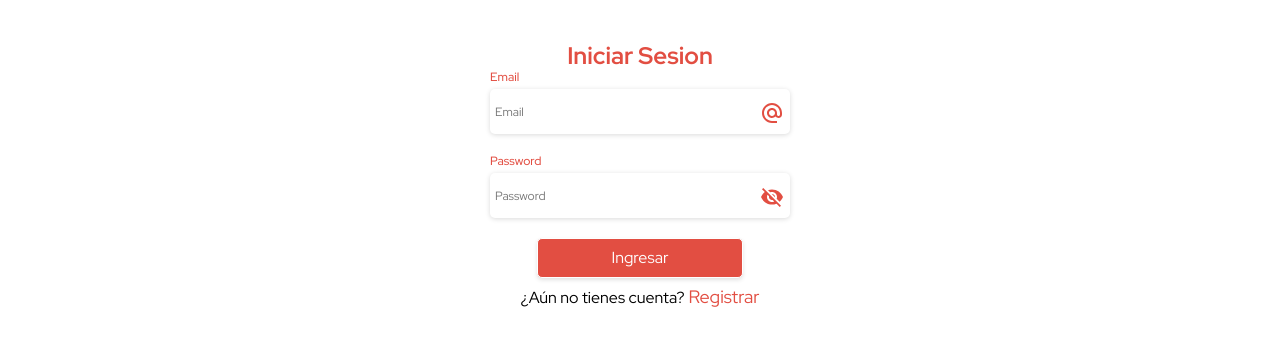
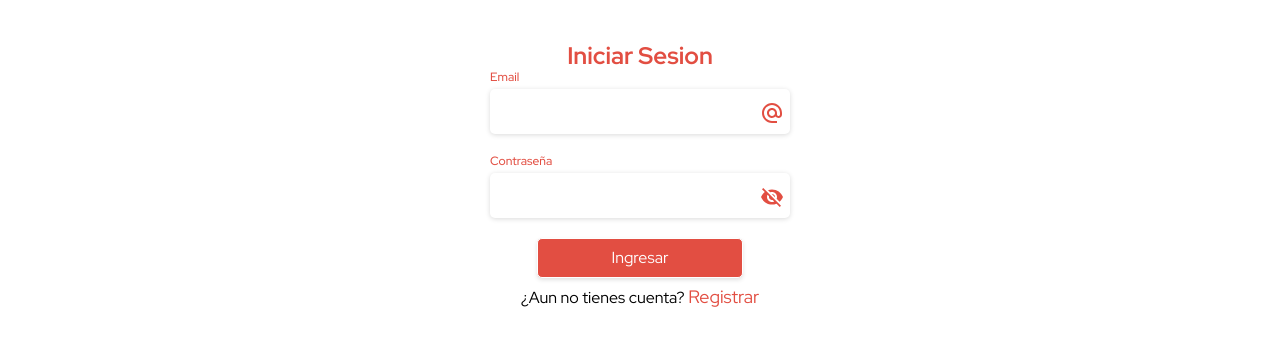
Before and after one commit to lucilaarjona/homespot, a React (Create React App) app in the folder frontend/: page /logIn in a window 1280 px wide. Shown: the part 302-662 px from the top of the page. Built offline with nearby package versions, Linux system fonts and the light colour scheme; no server answers.

Commit message:
Add security login & register

```diff
--- a/frontend/src/components/Header/index.js
+++ b/frontend/src/components/Header/index.js
@@ -94,7 +94,7 @@ const Header = () => {
             <div className="nameContainer">
               <div className="initial">
                 {user.name.trim()[0].toUpperCase()}
-                {user.surname.trim()[0].toUpperCase()}
+                {user.lastname.trim()[0].toUpperCase()}
               </div>
             </div>
             <div className="name">
@@ -103,6 +103,7 @@ const Header = () => {
             <button onClick={() => {
               navigate("/");
               setLogged(false);
+              window.localStorage.clear();
               setErrorLogIn(false);
               setProductId("")
               }
--- a/frontend/src/components/NavBar/NavBar.js
+++ b/frontend/src/components/NavBar/NavBar.js
@@ -29,7 +29,7 @@ const NavBar = ({ open }) => {
               <div className="nameContainer">
                 <div className="initial">
                   {user.name.trim().toUpperCase()[0]}
-                  {user.surname.trim().toUpperCase()[0]}
+                  {user.lastname.trim().toUpperCase()[0]}
                 </div>
               </div>
               <div className="name">
--- a/frontend/src/context/UserContext.js
+++ b/frontend/src/context/UserContext.js
@@ -3,13 +3,19 @@ import React, { createContext, useState } from "react"
 export const UserContext = createContext()
 const UserProvider = ({ children }) => {
 
-    const [logged, setLogged] = useState(false)
+    const login = localStorage.getItem("token") && true
+    const [logged, setLogged] = useState(login)
+    const dataUser = JSON.parse(localStorage.getItem("user"));
+    console.log(dataUser);
+
     const [user, setUser] = useState({
-          email: " ",
-          password: " ",
-          name: "",
-          surname: "",
-        })
+        // name: dataUser.name,
+        // lastname: dataUser.name,
+        // username: dataUser.email,
+        // email: dataUser.email,
+        // city: "",
+        // roles: dataUser.rol
+      })
     // useEffect(() => {
     //     const loadData =  () => {
     //          axios.get("https://reqres.in/api/users/1").then((res) => {
--- a/frontend/src/helper/axiosHelper.js
+++ b/frontend/src/helper/axiosHelper.js
@@ -1,7 +1,7 @@
 import axios from "axios";
 
 const axiosHelper = axios.create({
-    baseURL: "http://3.137.124.253:8080/",
+    baseURL: "http://localhost:8080/",
     headers: {
         "Content-type":"application/json",
 
--- a/frontend/src/pages/LogIn/Styles.js
+++ b/frontend/src/pages/LogIn/Styles.js
@@ -102,7 +102,7 @@ border: 1px solid white;
 .icons{
   position: absolute;
   margin-top:17px;
-  margin-left: -30px;
+  margin-left: 270px;
   color: ${colors[0].principal};
 }
 @media (min-width:768px){
--- a/frontend/src/pages/LogIn/index.js
+++ b/frontend/src/pages/LogIn/index.js
@@ -1,4 +1,4 @@
-import React, {useEffect, useContext, useState } from "react";
+import React, { useEffect, useContext, useState } from "react";
 import { useNavigate, Link } from "react-router-dom";
 import { LogInStyled } from "./Styles";
 import ErrorIcon from "@mui/icons-material/Error";
@@ -6,35 +6,90 @@ import AlternateEmailIcon from "@mui/icons-material/AlternateEmail";
 import VisibilityOffIcon from "@mui/icons-material/VisibilityOff";
 import { UserContext } from "../../context/UserContext";
 import { ProductContext } from "../../context/ProductContext";
-// import axiosHelper from "../../helper/axiosHelper";
+import axiosHelper from "../../helper/axiosHelper";
+import swal from "sweetalert";
+import { Formik } from "formik";
+import * as Yup from "yup";
 
 export const LogIn = () => {
-
-  const {productId} = useContext(ProductContext)
-  const {errorLogIn} = useContext(ProductContext)
+  const { productId } = useContext(ProductContext);
+  const { errorLogIn } = useContext(ProductContext);
   //console.log(productId);
   const { setLogged } = useContext(UserContext);
-  const {user} = useContext(UserContext)
+
   // console.log(user);
-  const [logIn, setlogIn] = useState({
-    email: " ",
-    password: " ",
+
+  const validation = Yup.object({
+    email: Yup.string()
+      .email("Ingresa un email valido")
+      .required("Este campo es requerido"),
+    password: Yup.string()
+      .min(6, "La contraseña debe tener al menos 6 caracteres")
+      .required("Este campo es requerido"),
+  });
+  const initialValues = {
+    name: "",
+    surname: "",
+    email: "",
+    password: "",
+    confirmPassword: "",
+  };
+
+  const saveUser = (values) => {
+    axiosHelper
+      .post(
+        "/auth/login",
+        {
+          username: values.email,
+          password: values.password,
+        },
+        {
+          headers: {
+            "Content-type": "application/json",
+          },
+        }
+      )
+      .then((res) => {
+        if (res.status === 200) {
+          const token = JSON.stringify(res.data.token)
+          localStorage.setItem('token',token);
+          const user = JSON.stringify({name: res.data.name,email:res.data.username, rol: res.data.authorities[0].authority})
+          localStorage.setItem('user',user);
+
+          navigate("/");
+          swal("Inicio de sesion exitoso", {
+            icon: "success",
+            buttons: false,
+            timer: 500,
+          });
+        } else if (res.status === 400) {
+          console.log("respuesta1 ", res.data.data);
+        }
       })
+      .catch((error) =>
+        swal("Intente mas tarde", {
+          buttons: "OK",
+          timer: 3000,
+        })
+      );
+  };
 
   // const [userlog, setUserlog]=useState({})
 
   const navigate = useNavigate();
-  const onSubmitHandler = (e) => {
-    e.preventDefault();
-    if (logIn.password === user.password && logIn.email === user.email ) {
-      setLogged(true);
-      if (productId) {
-        navigate(`/product/${productId}/booking`)
-      }
-      else {navigate("/");}
-    } else {
-    }
-  };
+  // const onSubmitHandler = (e) => {
+  //   e.preventDefault();
+  //   saveUser(e)
+  //   console.log(e.values)
+  // if (logIn.password === user.password && logIn.email === user.email ) {
+  //   setLogged(true);
+  //   if (productId) {
+  //     navigate(`/product/${productId}/booking`)
+  //   }
+  //   else {navigate("/");}
+  // } else {
+  // }
+  // };
 
   // console.log(logIn);
 
@@ -43,8 +98,6 @@ export const LogIn = () => {
   //     setUserlog(res.data)
 
   //   })
-
-
 
   // }, [])
 
@@ -57,39 +110,69 @@ export const LogIn = () => {
     <LogInStyled>
       <section>
         <div className="title">Iniciar Sesion</div>
-        {errorLogIn ? (<div className="error">
+        {errorLogIn ? (
+          <div className="error">
             <ErrorIcon />
             Inicie sesión para continuar con la reserva
-        </div>): null}
-        <form onSubmit={onSubmitHandler}>
-          <div div className="label">
+          </div>
+        ) : null}
+        <Formik
+          initialValues={initialValues}
+          validationSchema={validation}
+          validateOnChange={false}
+          validateOnBlur={false}
+          onSubmit={(values) => {
+            saveUser(values);
+            setLogged(true)
+          }}
+        >
+          {({ values, handleSubmit, handleChange, handleBlur, errors }) => (
+            <form onSubmit={handleSubmit}>
+              <div className="label">
                 <div>Email</div>
+                <div style={{ display: "flex", flexDirection: "column" }}>
                   <input
-              required
-              placeholder="Email"
+                    placeholder=""
+                    name="email"
                     type="email"
-              onChange={(e) => setlogIn({ email: e.target.value })}
+                    value={values.email}
+                    onChange={handleChange}
+                    onBlur={handleBlur}
                   />
+
+                  {errors.email && (
+                    <span className="error">{errors.email}</span>
+                  )}
                   <AlternateEmailIcon className="icons" />
                 </div>
+              </div>
               <div className="label">
-            <div>Password</div>
+                <div>Contraseña</div>
+                <div style={{ display: "flex", flexDirection: "column" }}>
                   <input
-              required
-              placeholder="Password"
+                    placeholder=""
+                    name="password"
                     type="password"
-              onChange={(e) => setlogIn({...logIn, password: e.target.value })}
+                    value={values.password}
+                    onChange={handleChange}
+                    onBlur={handleBlur}
                   />
                   <VisibilityOffIcon className="icons" />
+                  {errors.password && (
+                    <span className="error">{errors.password}</span>
+                  )}
                 </div>
-          <button className="submit">Ingresar</button>
+              </div>
+              <button type="submit">Ingresar</button>
               <div className="register">
-            ¿Aún no tienes cuenta?
-            <span>
-              <Link to="/register"> Registrar </Link>
-            </span>
+                <span>¿Aun no tienes cuenta? </span>
+                <Link to="/register" className="buttonLogIn">
+                  Registrar
+                </Link>
               </div>
             </form>
+          )}
+        </Formik>
       </section>
     </LogInStyled>
   );
--- a/frontend/src/pages/Register/index.js
+++ b/frontend/src/pages/Register/index.js
@@ -3,83 +3,107 @@ import { useNavigate, Link } from "react-router-dom";
 import { RegisterStyled } from "./Styles";
 import { Formik } from "formik";
 import * as Yup from "yup";
-import DriveFileRenameOutlineIcon from '@mui/icons-material/DriveFileRenameOutline';
-import AlternateEmailIcon from '@mui/icons-material/AlternateEmail';
-import VisibilityOffIcon from '@mui/icons-material/VisibilityOff';
+import DriveFileRenameOutlineIcon from "@mui/icons-material/DriveFileRenameOutline";
+import AlternateEmailIcon from "@mui/icons-material/AlternateEmail";
+import VisibilityOffIcon from "@mui/icons-material/VisibilityOff";
+import { ProductContext } from "../../context/ProductContext";
+import axiosHelper from "../../helper/axiosHelper";
+import swal from "sweetalert";
 import { UserContext } from "../../context/UserContext";
-import { ProductContext } from "../../context/ProductContext";
 
 
 export const Register = () => {
-  const {setErrorLogIn} = useContext(ProductContext)
-  const {setUser} = useContext(UserContext);
+
+  const { setErrorLogIn } = useContext(ProductContext);
   const navigate = useNavigate();
-  const validation = (Yup.object({
+  const {setUser, user} = useContext(UserContext)
+  const validation = Yup.object({
     name: Yup.string().required("Este campo es requerido"),
     surname: Yup.string().required("Este campo es requerido"),
-    email: Yup.string().email("Ingresa un email valido").required("Este campo es requerido"),
+    email: Yup.string()
+      .email("Ingresa un email valido")
+      .required("Este campo es requerido"),
     password: Yup.string()
       .min(6, "La contraseña debe tener al menos 6 caracteres")
       .required("Este campo es requerido"),
     confirmPassword: Yup.string()
       .required("Este campo es requerido")
-    .test('match',
+      .test(
+        "match",
         "Las contraseñas no coinciden",
-    function(confirmPassword){
-      return confirmPassword  === this.parent.password
-    })
-  }));
+        function (confirmPassword) {
+          return confirmPassword === this.parent.password;
+        }
+      ),
+  });
   const initialValues = {
     name: "",
     surname: "",
     email: "",
     password: "",
-    confirmPassword: ""
+    confirmPassword: "",
   };
-  useEffect(()=>{
+  useEffect(() => {
     document.title = `Crear cuenta`;
+  });
+
+  const saveUser = (values) => {
+  axiosHelper
+      .post(
+        "/auth/newUser",
+        {
+          name: values.name,
+          lastname: values.surname,
+          username: values.email,
+          email: values.email,
+          password: values.password,
+          city: "",
+          roles: ["USER"],
+        },
+        {
+          headers: {
+            "Content-type": "application/json",          },
+        }
+      )
+      .then((res) => {
+        if (res.status === 201) {
+          navigate("/logIn"); swal("El registro se ha realizado de manera exitosa", {
+            icon: "success",
+            buttons: false,
+            timer: 3000,
+          });
+      } else if (res.status === 400) {
+          console.log("respuesta1 ", res.data.data);
+      }
       })
+      .catch(error => swal("Intente mas tarde", {
+        buttons: "OK",
+        timer: 3000,
+      }) )
+  };
 
-
-
- // The next line up to 52 line is for the modal
-//  const navigateModal = useNavigate();
-
-//   useEffect(()=>{
-//     navigateModal("/register", { state: true })
-//   }, [navigateModal])
-
-
-//   const location= useLocation();
-//   const { logged } = useContext(UserContext)
-//   const modal= location.state=== true && logged===false? <p>Holaaaaaaaaaa</p>:null
+  console.log(user)
 
   return (
     <RegisterStyled>
-
-      {/* {modal} */}
-
-
       <section>
         <div className="title">Crear Cuenta</div>
         <Formik
           initialValues={initialValues}
           validationSchema={validation}
-          validateOnChange = {false}
-          validateOnBlur ={false}
-
+          validateOnChange={false}
+          validateOnBlur={false}
           onSubmit={(values) => {
-            navigate("/logIn");
-            setUser(values);
+            saveUser(values);
           }}
         >
-          {({ values, handleSubmit, handleChange, handleBlur, errors}) => (
+          {({ values, handleSubmit, handleChange, handleBlur, errors }) => (
             <form onSubmit={handleSubmit}>
               <div className="userName">
                 <div className="label">
                   <div>Nombre</div>
-                  <div style={{display: "flex", flexDirection: "column"}}>
-                  <DriveFileRenameOutlineIcon className="iconsName"/>
+                  <div style={{ display: "flex", flexDirection: "column" }}>
+                    <DriveFileRenameOutlineIcon className="iconsName" />
                     <input
                       placeholder=""
                       name="name"
@@ -88,13 +112,15 @@ export const Register = () => {
                       onChange={handleChange}
                       onBlur={handleBlur}
                     />
-                  { errors.name && <span className = "error">{errors.name}</span> }
+                    {errors.name && (
+                      <span className="error">{errors.name}</span>
+                    )}
                   </div>
                 </div>
                 <div className="label">
                   <div>Apellido</div>
-                  <div style={{display: "flex", flexDirection: "column"}}>
-                  <DriveFileRenameOutlineIcon className="iconsName"/>
+                  <div style={{ display: "flex", flexDirection: "column" }}>
+                    <DriveFileRenameOutlineIcon className="iconsName" />
                     <input
                       placeholder=""
                       name="surname"
@@ -103,14 +129,16 @@ export const Register = () => {
                       onChange={handleChange}
                       onBlur={handleBlur}
                     />
-                  { errors.surname && <span className = "error">{errors.surname}</span> }
+                    {errors.surname && (
+                      <span className="error">{errors.surname}</span>
+                    )}
                   </div>
                 </div>
               </div>
               <div className="label">
                 <div>Email</div>
-                <div style={{display: "flex", flexDirection: "column"}}>
-                <AlternateEmailIcon className="icons"/>
+                <div style={{ display: "flex", flexDirection: "column" }}>
+                  <AlternateEmailIcon className="icons" />
                   <input
                     placeholder=""
                     name="email"
@@ -119,13 +147,15 @@ export const Register = () => {
                     onChange={handleChange}
                     onBlur={handleBlur}
                   />
-                  { errors.email && <span className = "error">{errors.email}</span> }
+                  {errors.email && (
+                    <span className="error">{errors.email}</span>
+                  )}
                 </div>
               </div>
               <div className="label">
                 <div>Contraseña</div>
-                <div style={{display: "flex", flexDirection: "column"}}>
-                <VisibilityOffIcon className="icons"/>
+                <div style={{ display: "flex", flexDirection: "column" }}>
+                  <VisibilityOffIcon className="icons" />
                   <input
                     placeholder=""
                     name="password"
@@ -134,13 +164,15 @@ export const Register = () => {
                     onChange={handleChange}
                     onBlur={handleBlur}
                   />
-                  { errors.password && <span className = "error">{errors.password}</span> }
+                  {errors.password && (
+                    <span className="error">{errors.password}</span>
+                  )}
                 </div>
               </div>
               <div className="label">
                 <div>Confirme su contraseña</div>
-                <div style={{display: "flex", flexDirection: "column"}}>
-                <VisibilityOffIcon className="icons"/>
+                <div style={{ display: "flex", flexDirection: "column" }}>
+                  <VisibilityOffIcon className="icons" />
                   <input
                     placeholder=""
                     name="confirmPassword"
@@ -149,13 +181,23 @@ export const Register = () => {
                     onChange={handleChange}
                     onBlur={handleBlur}
                   />
-                   { errors.confirmPassword && <span className = "error">{errors.confirmPassword}</span> }
+                  {errors.confirmPassword && (
+                    <span className="error">{errors.confirmPassword}</span>
+                  )}
                 </div>
               </div>
-              <button onClick={()=>{setErrorLogIn(false)}} type="submit"> Crear Cuenta </button>
+              <button
+                onClick={() => {
+                  setErrorLogIn(false);
+                }}
+                type="submit"
+              >
+                {" "}
+                Crear Cuenta{" "}
+              </button>
               <div className="logIn">
                 <span>¿Ya tienes una cuenta? </span>
-                <Link to= "/logIn" className="buttonLogIn" >
+                <Link to="/logIn" className="buttonLogIn">
                   Iniciar sesion
                 </Link>
               </div>
@@ -163,7 +205,6 @@ export const Register = () => {
           )}
         </Formik>
       </section>
-
     </RegisterStyled>
   );
 };
--- a/frontend/src/pages/home/index.js
+++ b/frontend/src/pages/home/index.js
@@ -11,6 +11,7 @@ const Home = () => {
   useEffect(() => {
     window.scrollTo(0, 0);
   }, []);
+
   return (
     <>
       <Searcher />
```
Lines whose indentation alone changed are shown as unchanged.
